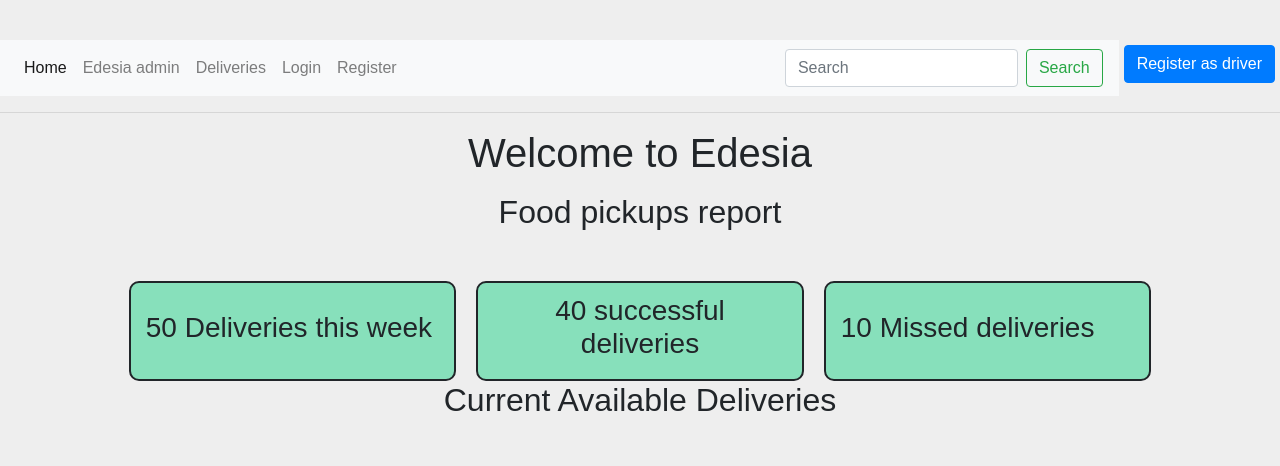
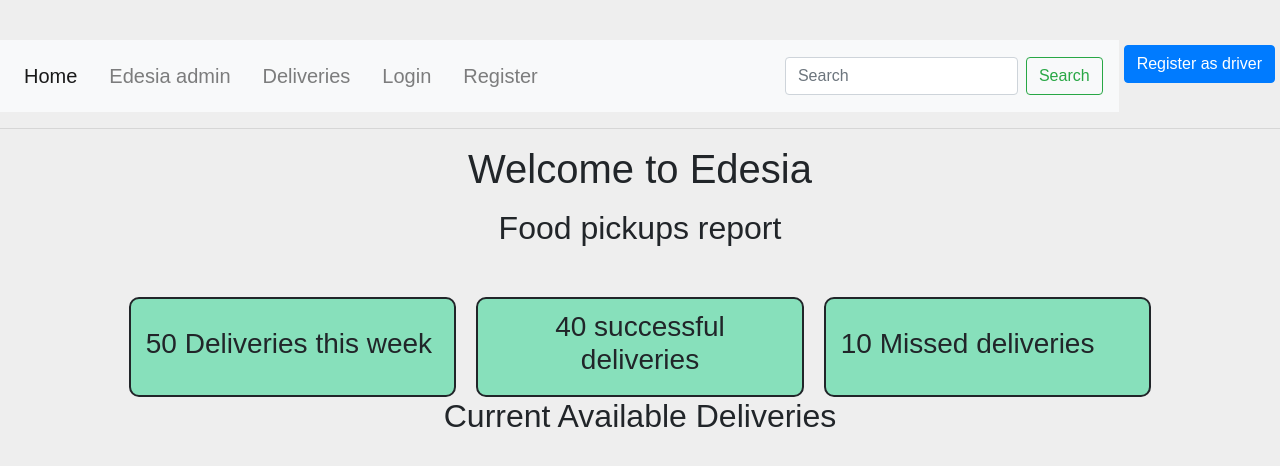
Before and after one commit to abdulkadiret/edesia, a React (Create React App) app in the folder client/: page / in a window 1280 px wide. Shown: the top 466 px of the page. Built offline with nearby package versions, Linux system fonts and the light colour scheme; no server answers.

Commit message:
remove register as driver when logged in and style nav bar

```diff
--- a/client/src/containers/Menu/Menu.js
+++ b/client/src/containers/Menu/Menu.js
@@ -24,10 +24,12 @@ class Menu extends Component {
     const token = localStorage.getItem("jwtToken");
     return (
       <div>
-        <HighlightedLink
-          text="Register as driver"
-          onClick={this.goToDriverRegistration}
-        />
+        {!token ? (
+          <HighlightedLink
+            text="Register as driver"
+            onClick={this.goToDriverRegistration}
+          />
+        ) : null}
 
         <nav class="navbar navbar-expand-lg navbar-light bg-light">
           <button
@@ -44,47 +46,47 @@ class Menu extends Component {
 
           <div class="collapse navbar-collapse" id="navbarSupportedContent">
             <ul class="navbar-nav mr-auto">
-              <li className="nav-item active">
+              <li className="navbar-brand active">
                 <Link to="/" class="nav-link">
                   Home
                 </Link>
               </li>
-              <li className="nav-item">
-                <Link to="/admin" class="nav-link">
+              <li className="navbar-brand">
+                <Link to="/admin" class="nav-link ">
                   Edesia admin
                 </Link>
               </li>
 
-              <li className="nav-item">
+              <li className="navbar-brand">
                 <Link to="/deliveries" class="nav-link">
                   Deliveries
                 </Link>
               </li>
               {!token ? (
-                <li className="nav-item">
+                <li className="navbar-brand">
                   <Link to="/login" class="nav-link">
                     Login
                   </Link>
                 </li>
               ) : null}
               {!token ? (
-                <li className="nav-item">
+                <li className="navbar-brand">
                   <Link to="/register" class="nav-link">
                     Register
                   </Link>
                 </li>
               ) : null}
               {token ? (
-                <li className="nav-item">
+                <li className="navbar-brand">
                   <Link to="/profile" class="nav-link">
                     Profile
                   </Link>
                 </li>
               ) : null}
               {token ? (
-                <li className="nav-item">
+                <li className="navbar-brand">
                   <button
-                    className=" nav-link btn btn-sm btn-outline-secondary"
+                    className=" nav-link btn btn-outline-primary"
                     onClick={this.logout}
                   >
                     Logout
```
